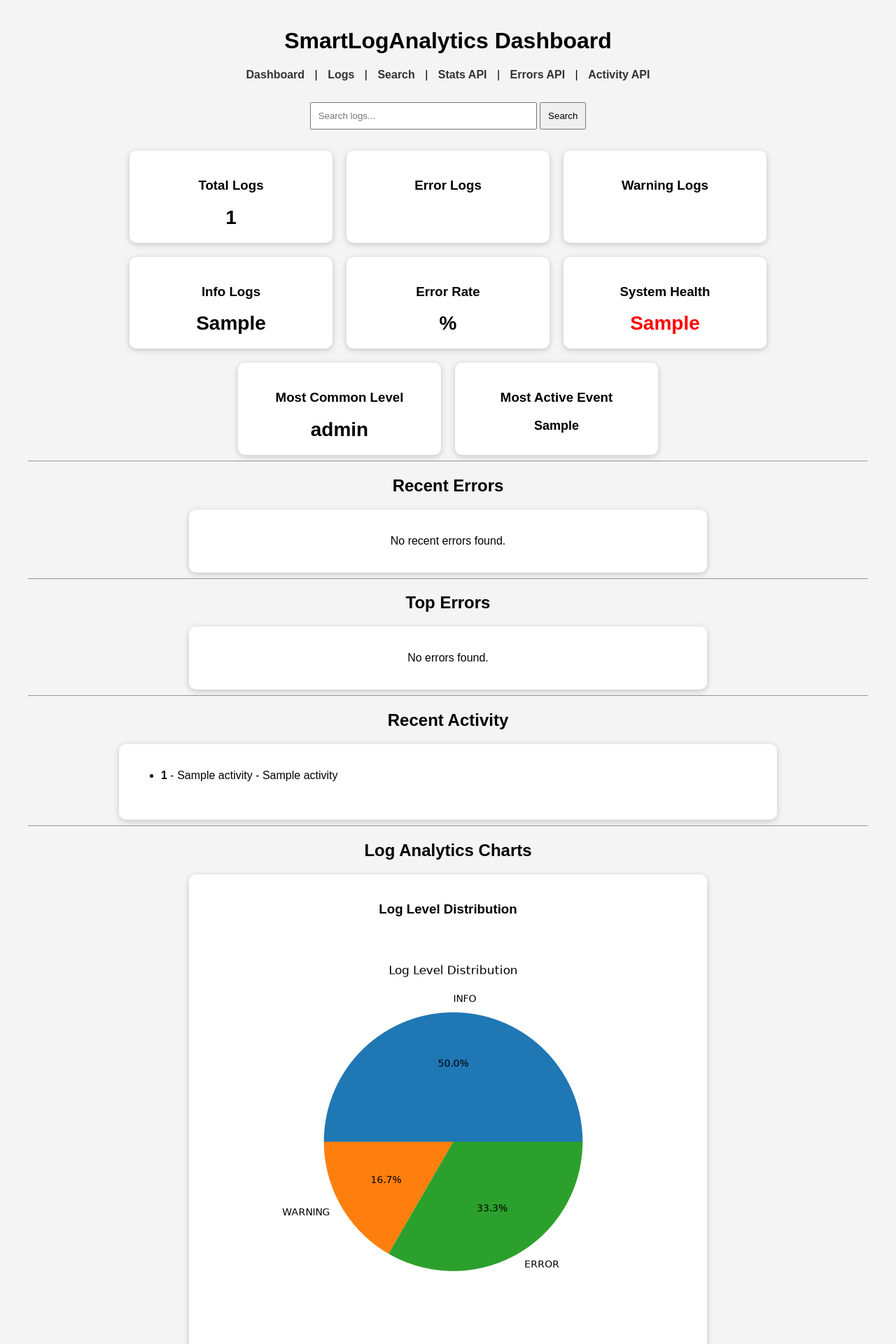
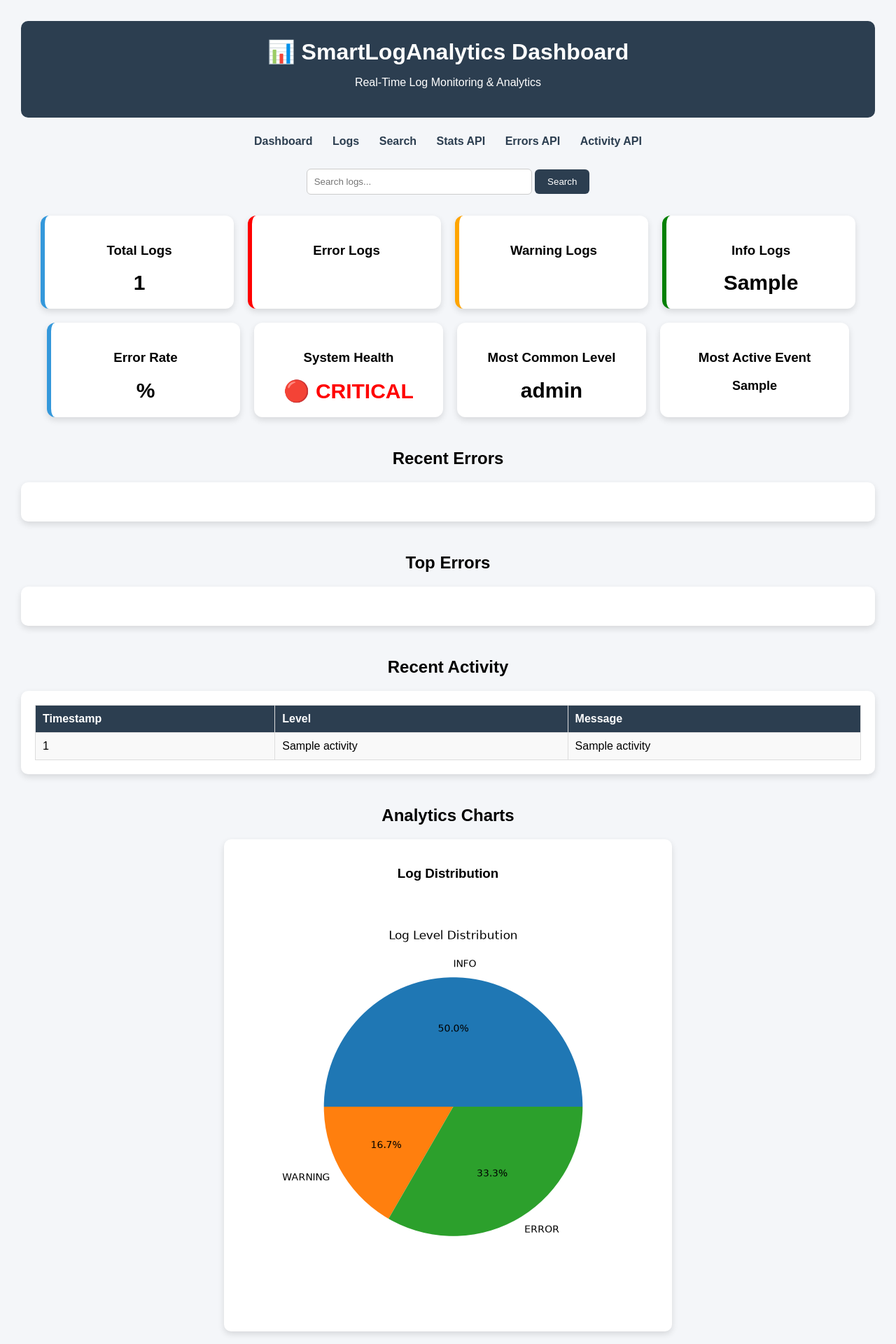
Before and after one commit to HarshalPrajapati/SmartLogAnalytics, a Flask app: template backend/templates/dashboard.html in a window 1280 px wide. Shown: the top 1920 px of the page at 70% size. Run offline with Flask 3, Linux system fonts and the light colour scheme; the template is opened without the code that fills it: most values are stand-ins (such as "Sample title", 1, 10 or a date in 2020).

Commit message:
Refactor dashboard architecture and enhance analytics API

```diff
--- a/backend/app.py
+++ b/backend/app.py
@@ -87,15 +87,31 @@ def api_errors():
 
     data = get_dashboard_data()
 
-    return jsonify(data["top_errors"])
+    errors = []
+
+    for message, count in data["top_errors"]:
+        errors.append({
+            "message": message,
+            "count": count
+        })
+
+    return jsonify(errors)
 
 @app.route("/api/activity")
 def api_activity():
 
     data = get_dashboard_data()
 
-    return jsonify(data["recent_activity"])
+    activity = []
 
+    for timestamp, level, message in data["recent_activity"]:
+        activity.append({
+            "timestamp": timestamp,
+            "level": level,
+            "message": message
+        })
+
+    return jsonify(activity)
 
 if __name__ == "__main__":
     app.run(debug=True)
--- /dev/null
+++ b/backend/static/style.css
@@ -0,0 +1,288 @@
+body {
+
+    margin: 30px;
+
+    font-family: Arial, Helvetica, sans-serif;
+
+    background: #f4f6f9;
+
+}
+
+.header {
+
+    background: #2c3e50;
+
+    color: white;
+
+    text-align: center;
+
+    padding: 25px;
+
+    border-radius: 10px;
+
+    margin-bottom: 25px;
+
+}
+
+.header h1 {
+
+    margin: 0;
+
+}
+
+.navbar {
+
+    text-align: center;
+
+    margin-bottom: 30px;
+
+}
+
+.navbar a {
+
+    text-decoration: none;
+
+    color: #2c3e50;
+
+    font-weight: bold;
+
+    margin: 0 12px;
+
+}
+
+.search-box {
+
+    text-align: center;
+
+    margin-bottom: 30px;
+
+}
+
+.search-box input {
+
+    width: 300px;
+
+    padding: 10px;
+
+    border-radius: 6px;
+
+    border: 1px solid #ccc;
+
+}
+
+.search-box button {
+
+    padding: 10px 18px;
+
+    border: none;
+
+    border-radius: 6px;
+
+    background: #2c3e50;
+
+    color: white;
+
+    cursor: pointer;
+
+}
+
+.container {
+
+    display: flex;
+
+    flex-wrap: wrap;
+
+    justify-content: center;
+
+    gap: 20px;
+
+}
+
+.card {
+
+    width: 230px;
+
+    background: white;
+
+    border-radius: 12px;
+
+    padding: 20px;
+
+    text-align: center;
+
+    box-shadow: 0 4px 10px rgba(0,0,0,.12);
+
+    transition: .2s;
+
+}
+
+.card:hover {
+
+    transform: translateY(-5px);
+
+}
+
+.info-card {
+
+    border-left: 6px solid #3498db;
+
+}
+
+.warning-card {
+
+    border-left: 6px solid orange;
+
+}
+
+.error-card {
+
+    border-left: 6px solid red;
+
+}
+
+.success-card {
+
+    border-left: 6px solid green;
+
+}
+
+.value {
+
+    font-size: 30px;
+
+    font-weight: bold;
+
+}
+
+.small-value {
+
+    font-size: 18px;
+
+    font-weight: bold;
+
+}
+
+.healthy {
+
+    color: green;
+
+}
+
+.warning {
+
+    color: orange;
+
+}
+
+.critical {
+
+    color: red;
+
+}
+
+section {
+
+    margin-top: 45px;
+
+}
+
+section h2 {
+
+    text-align: center;
+
+}
+
+.wide-card {
+
+    background: white;
+
+    padding: 20px;
+
+    border-radius: 10px;
+
+    box-shadow: 0 4px 10px rgba(0,0,0,.12);
+
+}
+
+.wide-card ul {
+
+    padding-left: 20px;
+
+}
+
+table {
+
+    width: 100%;
+
+    border-collapse: collapse;
+
+}
+
+th {
+
+    background: #2c3e50;
+
+    color: white;
+
+}
+
+th,
+td {
+
+    border: 1px solid #ddd;
+
+    padding: 10px;
+
+    text-align: left;
+
+}
+
+tr:nth-child(even) {
+
+    background: #f9f9f9;
+
+}
+
+.chart-container {
+
+    display: flex;
+
+    flex-wrap: wrap;
+
+    justify-content: center;
+
+    gap: 30px;
+
+}
+
+.chart-card {
+
+    background: white;
+
+    padding: 20px;
+
+    border-radius: 10px;
+
+    box-shadow: 0 4px 10px rgba(0,0,0,.12);
+
+    text-align: center;
+
+}
+
+.chart-card img {
+
+    max-width: 100%;
+
+    height: auto;
+
+}
+
+footer {
+
+    margin-top: 50px;
+
+    text-align: center;
+
+    color: gray;
+
+}
--- a/backend/templates/dashboard.html
+++ b/backend/templates/dashboard.html
@@ -1,108 +1,50 @@
 <!DOCTYPE html>
-<html>
+<html lang="en">
 
 <head>
 
+    <meta charset="UTF-8">
+
+    <meta name="viewport" content="width=device-width, initial-scale=1.0">
+
     <title>SmartLogAnalytics Dashboard</title>
 
-    <style>
-        body {
-            font-family: Arial, sans-serif;
-            margin: 40px;
-            background-color: #f4f4f4;
-        }
-
-        h1 {
-            text-align: center;
-        }
-
-        h2 {
-            text-align: center;
-        }
-
-        .navbar {
-            text-align: center;
-            margin-bottom: 30px;
-        }
-
-        .navbar a {
-            text-decoration: none;
-            margin: 0 10px;
-            font-weight: bold;
-            color: #333;
-        }
-
-        .container {
-            display: flex;
-            flex-wrap: wrap;
-            gap: 20px;
-            justify-content: center;
-        }
-
-        .card {
-            background: white;
-            padding: 20px;
-            width: 250px;
-            border-radius: 10px;
-            box-shadow: 0px 2px 8px rgba(0, 0, 0, 0.2);
-            text-align: center;
-        }
-
-        .value {
-            font-size: 28px;
-            font-weight: bold;
-        }
-
-        .healthy {
-            color: green;
-        }
-
-        .warning {
-            color: orange;
-        }
-
-        .critical {
-            color: red;
-        }
-
-        footer {
-            margin-top: 50px;
-            text-align: center;
-            color: gray;
-        }
-
-        .chart-card {
-            width: 700px;
-        }
-
-        img {
-            max-width: 100%;
-            height: auto;
-        }
-    </style>
+    <link rel="stylesheet"
+          href="{{ url_for('static', filename='style.css') }}">
 
 </head>
 
 <body>
 
-    <h1>SmartLogAnalytics Dashboard</h1>
+    <div class="header">
+
+        <h1>📊 SmartLogAnalytics Dashboard</h1>
+
+        <p>Real-Time Log Monitoring & Analytics</p>
+
+    </div>
 
     <div class="navbar">
-        <a href="/">Dashboard</a> |
-        <a href="/logs">Logs</a> |
-        <a href="/search">Search</a> |
-        <a href="/api/stats">Stats API</a> |
-        <a href="/api/errors">Errors API</a> |
+
+        <a href="/">Dashboard</a>
+        <a href="/logs">Logs</a>
+        <a href="/search">Search</a>
+        <a href="/api/stats">Stats API</a>
+        <a href="/api/errors">Errors API</a>
         <a href="/api/activity">Activity API</a>
+
     </div>
 
-    <div style="text-align:center; margin-bottom:30px;">
+    <div class="search-box">
 
         <form action="/search" method="GET">
 
-            <input type="text" name="q" placeholder="Search logs..." style="padding:10px; width:300px;">
+            <input
+                type="text"
+                name="q"
+                placeholder="Search logs...">
 
-            <button type="submit" style="padding:10px;">
+            <button type="submit">
                 Search
             </button>
 
@@ -112,224 +54,187 @@
 
     <div class="container">
 
-        <div class="card">
+        <div class="card info-card">
             <h3>Total Logs</h3>
-            <div class="value">
-                {{ data.total_logs }}
-            </div>
+            <div class="value">{{ data.total_logs }}</div>
+        </div>
+
+        <div class="card error-card">
+            <h3>Error Logs</h3>
+            <div class="value">{{ data.error_logs }}</div>
+        </div>
+
+        <div class="card warning-card">
+            <h3>Warning Logs</h3>
+            <div class="value">{{ data.warning_logs }}</div>
+        </div>
+
+        <div class="card success-card">
+            <h3>Info Logs</h3>
+            <div class="value">{{ data.info_logs }}</div>
+        </div>
+
+        <div class="card info-card">
+            <h3>Error Rate</h3>
+            <div class="value">{{ data.error_rate }}%</div>
         </div>
 
         <div class="card">
-            <h3>Error Logs</h3>
-            <div class="value">
-                {{ data.error_logs }}
-            </div>
-        </div>
 
-        <div class="card">
-            <h3>Warning Logs</h3>
-            <div class="value">
-                {{ data.warning_logs }}
-            </div>
-        </div>
-
-        <div class="card">
-            <h3>Info Logs</h3>
-            <div class="value">
-                {{ data.info_logs }}
-            </div>
-        </div>
-
-        <div class="card">
-            <h3>Error Rate</h3>
-            <div class="value">
-                {{ data.error_rate }}%
-            </div>
-        </div>
-
-        <div class="card">
             <h3>System Health</h3>
 
-            <div class="value
-                {% if data.system_health == 'HEALTHY' %}
-                    healthy
-                {% elif data.system_health == 'WARNING' %}
-                    warning
-                {% else %}
-                    critical
-                {% endif %}
-            ">
-                {{ data.system_health }}
-            </div>
+            {% if data.system_health == "HEALTHY" %}
+                <div class="value healthy">🟢 HEALTHY</div>
+
+            {% elif data.system_health == "WARNING" %}
+                <div class="value warning">🟡 WARNING</div>
+
+            {% else %}
+                <div class="value critical">🔴 CRITICAL</div>
+
+            {% endif %}
 
         </div>
 
         <div class="card">
             <h3>Most Common Level</h3>
-            <div class="value">
-                {{ data.most_common_level }}
-            </div>
+            <div class="value">{{ data.most_common_level }}</div>
         </div>
 
         <div class="card">
             <h3>Most Active Event</h3>
-            <div style="font-size:18px; font-weight:bold;">
+            <div class="small-value">
                 {{ data.most_active_event }}
             </div>
         </div>
 
     </div>
 
-    <hr>
+    <section>
 
-    <h2 style="text-align:center;">
-        Recent Errors
-    </h2>
+        <h2>Recent Errors</h2>
 
-    <div class="container">
+        <div class="wide-card">
 
-        <div class="card" style="width:700px;">
-
-            {% if data.recent_errors %}
-
-            <ul style="text-align:left;">
+            <ul>
 
                 {% for error in data.recent_errors %}
 
-                <li>
+                    <li>
 
-                    <strong>{{ error[0] }}</strong>
+                        <strong>{{ error[0] }}</strong>
 
-                    <br>
+                        <br>
 
-                    {{ error[1] }}
+                        {{ error[1] }}
 
-                </li>
-
-                <br>
+                    </li>
 
                 {% endfor %}
 
             </ul>
 
-            {% else %}
-
-            <p>No recent errors found.</p>
-
-            {% endif %}
-
         </div>
 
-    </div>
+    </section>
 
-    <hr>
+    <section>
 
-    <h2 style="text-align:center;">
-        Top Errors
-    </h2>
+        <h2>Top Errors</h2>
 
-    <div class="container">
+        <div class="wide-card">
 
-        <div class="card" style="width:700px;">
-
-            {% if data.top_errors %}
-
-            <ul style="text-align:left;">
+            <ul>
 
                 {% for error in data.top_errors %}
 
-                <li>
-                    {{ error[0] }}
-                    ({{ error[1] }} occurrences)
-                </li>
+                    <li>
+
+                        {{ error[0] }}
+
+                        <strong>({{ error[1] }})</strong>
+
+                    </li>
 
                 {% endfor %}
 
             </ul>
 
-            {% else %}
+        </div>
 
-            <p>No errors found.</p>
+    </section>
 
-            {% endif %}
+    <section>
+
+        <h2>Recent Activity</h2>
+
+        <div class="wide-card">
+
+            <table>
+
+                <tr>
+
+                    <th>Timestamp</th>
+                    <th>Level</th>
+                    <th>Message</th>
+
+                </tr>
+
+                {% for activity in data.recent_activity %}
+
+                <tr>
+
+                    <td>{{ activity[0] }}</td>
+
+                    <td>{{ activity[1] }}</td>
+
+                    <td>{{ activity[2] }}</td>
+
+                </tr>
+
+                {% endfor %}
+
+            </table>
 
         </div>
 
-    </div>
+    </section>
 
-    <hr>
+    <section>
 
-    <h2 style="text-align:center;">
-        Recent Activity
-    </h2>
+        <h2>Analytics Charts</h2>
 
-    <div class="container">
+        <div class="chart-container">
 
-        <div class="card" style="width:900px;">
+            <div class="chart-card">
 
-            {% if data.recent_activity %}
+                <h3>Log Distribution</h3>
 
-            <ul style="text-align:left;">
+                <img
+                    src="{{ url_for('static', filename='log_level_pie.png') }}"
+                    alt="Pie Chart">
 
-                {% for activity in data.recent_activity %}
+            </div>
 
-                <li>
+            <div class="chart-card">
 
-                    <strong>{{ activity[0] }}</strong>
+                <h3>Log Levels</h3>
 
-                    -
-                    {{ activity[1] }}
+                <img
+                    src="{{ url_for('static', filename='log_level_bar.png') }}"
+                    alt="Bar Chart">
 
-                    -
-                    {{ activity[2] }}
-
-                </li>
-
-                <br>
-
-                {% endfor %}
-
-            </ul>
-
-            {% else %}
-
-            <p>No activity found.</p>
-
-            {% endif %}
+            </div>
 
         </div>
 
-    </div>
-
-    <hr>
-
-    <h2>Log Analytics Charts</h2>
-
-    <div class="container">
-
-        <div class="card chart-card">
-
-            <h3>Log Level Distribution</h3>
-
-            <img src="{{ url_for('static', filename='log_level_pie.png') }}" alt="Pie Chart">
-
-        </div>
-
-        <div class="card chart-card">
-
-            <h3>Log Level Counts</h3>
-
-            <img src="{{ url_for('static', filename='log_level_bar.png') }}" alt="Bar Chart">
-
-        </div>
-
-    </div>
+    </section>
 
     <footer>
 
         <hr>
 
-        <p>SmartLogAnalytics v1.0</p>
+        SmartLogAnalytics v1.0
 
     </footer>
 
```
Also changed, not shown: backend/modules/metrics.py (added, +21 -0 lines).
